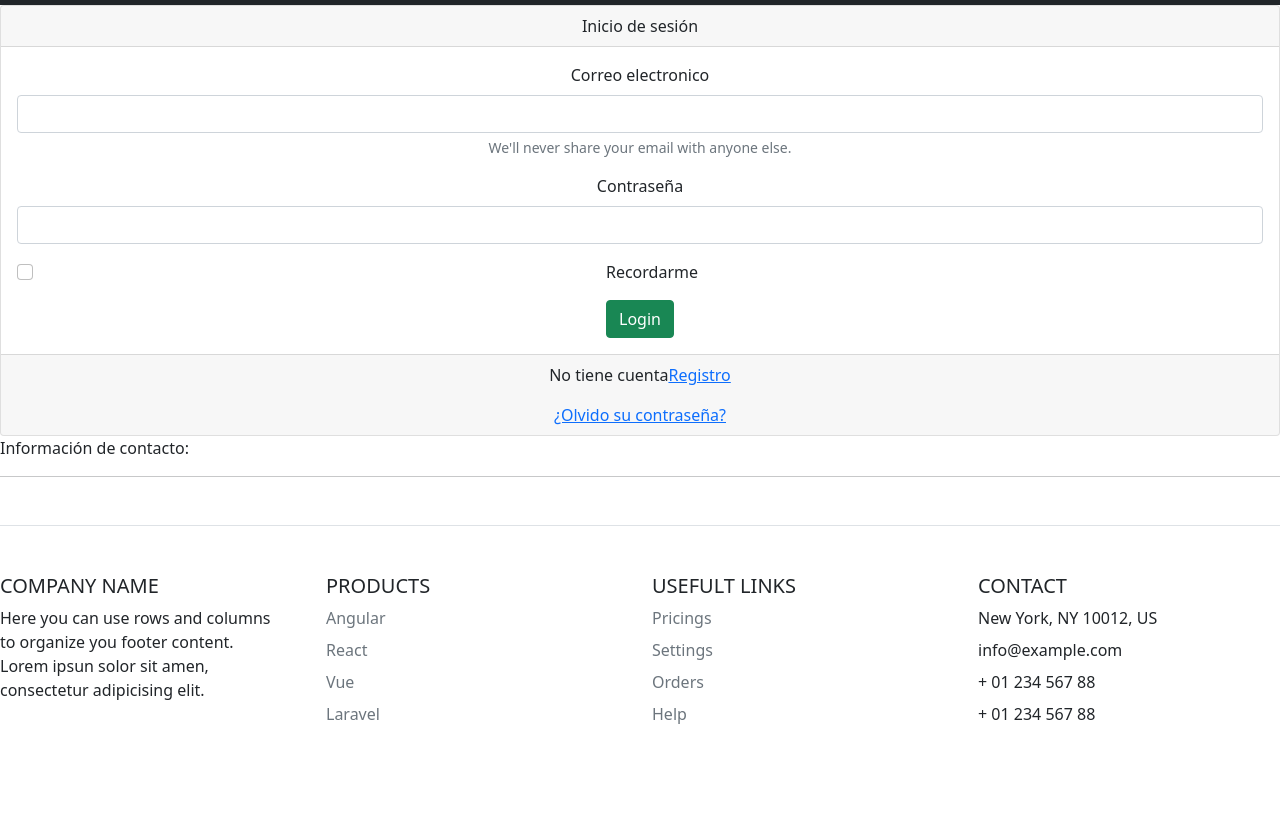
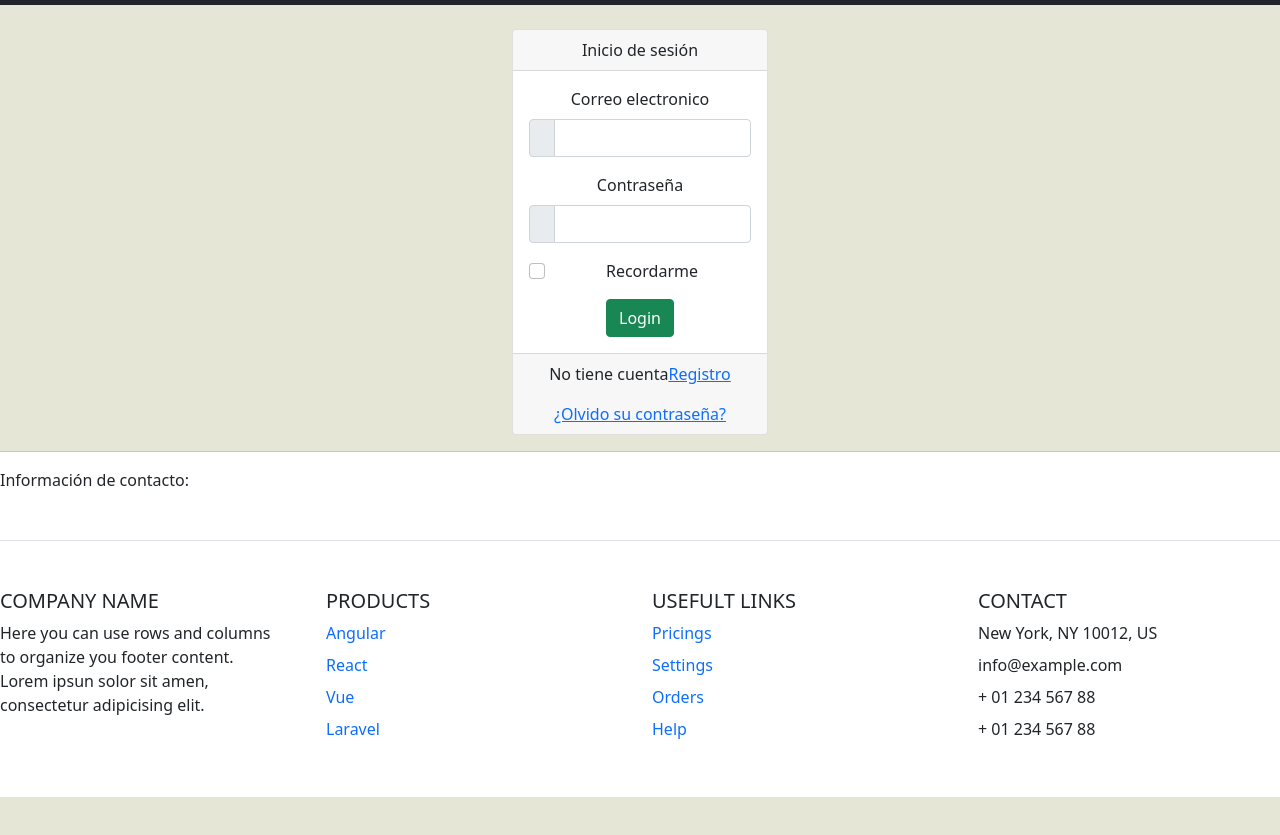
Before and after one commit to Werffios/TallerenClase, a plain HTML site: page index.html in a window 1280 px wide. Shown: the part 51-886 px from the top of the page. Drawn offline with nearby package versions, Linux system fonts and the light colour scheme.

Commit message:
Completo index

```diff
--- a/estilos.css
+++ b/estilos.css
@@ -1,4 +1,18 @@
+body {
+    background-color: #e5e6d5;
+}
 .table-striped table-dark {
 	width: 50%;
 	height: 300px;
 }
+
+section{
+    width: 20%;
+
+    margin-left: auto;
+    margin-right: auto;
+}
+.informacion{
+
+    background-color: white;
+}
--- a/index.html
+++ b/index.html
@@ -5,7 +5,7 @@
     <meta name="author" content="Nicolas Suarez - ">
     <meta name="description" content="La siguiente pagina web, desarrolla el taller en clase">
     <link href="https://cdn.jsdelivr.net/npm/bootstrap@5.1.3/dist/css/bootstrap.min.css" rel="stylesheet" integrity="sha384-1BmE4kWBq78iYhFldvKuhfTAU6auU8tT94WrHftjDbrCEXSU1oBoqyl2QvZ6jIW3" crossorigin="anonymous">
-    <link rel="stylesheet" href="stylesheet.css">
+    <link rel="stylesheet" href="estilos.css">
 
     <title>Inicio</title>
 </head>
@@ -17,7 +17,7 @@
                 <div class="collapse navbar-collapse" id="navbarSupportedContent">
                   <ul class="navbar-nav me-auto mb-2 mb-lg-0">
                     <li class="nav-item">
-                      <a class="nav-link active" aria-current="page" href="crud.html">CRUD</a>
+                      <a class="nav-link active" aria-current="page" href="pagina_tablas.html">CRUD</a>
                     </li>
                     <li class="nav-item">
                       <a class="nav-link" href="index.html">Modal</a>
@@ -32,6 +32,7 @@
                 </div>
             </div>
         </nav>
+    <br>
         <section>
 
             <div class="card text-center">
@@ -40,18 +41,25 @@
               </div>
               <div class="card-body">
                 <form>
-                  <div class="mb-3">
+
                     <label for="exampleInputEmail1" class="form-label">Correo electronico</label>
-                    <input type="email" class="form-control" id="exampleInputEmail1" aria-describedby="emailHelp">
-                    <div id="emailHelp" class="form-text">We'll never share your email with anyone else.</div>
+                  <div class="input-group mb-3">
+                      <span class="input-group-text"></span>
+                    <input type="email" class="form-control" id="exampleInputEmail1">
                   </div>
-                  <div class="mb-3">
+
+
                     <label for="exampleInputPassword1" class="form-label">Contraseña</label>
+                  <div class="input-group mb-3">
+                      <span class="input-group-text"></span>
                     <input type="password" class="form-control" id="exampleInputPassword1">
                   </div>
+
+
                   <div class="mb-3 form-check">
                     <input type="checkbox" class="form-check-input" id="exampleCheck1">
-                    <label class="form-check-label" for="exampleCheck1">Recordarme</label>
+                      <label class="form-check-label" for="exampleCheck1">Recordarme</label>
+
                   </div>
                   <button type="submit" class="btn btn-success">Login</button>
                 </form>
@@ -62,14 +70,12 @@
               </div>
             </div>
         </section>
-
-
+    </body>
+        <div class="informacion">
+        <hr>
         <p>Información de contacto:</p>
-        <hr>
         <footer class="row row-cols-4 py-5 my-5 border-top">
-
             <div class="col">
-
                 <h5> COMPANY NAME </h5>
                 <ul class="nav flex-column">
                     <a href="/" class="d-flex align-items-center mb-3 link-dark text-decoration-none">
@@ -77,7 +83,6 @@
                         Lorem ipsun solor sit amen, consectetur adipicising elit.
                         <svg class="bi me-2" width="40" height="32"><use xlink:href="#bootstrap"></use></svg>
                     </a>
-
               </ul>
             </div>
 
@@ -86,20 +91,20 @@
             <div class="col">
               <h5>PRODUCTS</h5>
               <ul class="nav flex-column">
-                <li class="nav-item mb-2"><a href="#" class="nav-link p-0 text-muted">Angular</a></li>
-                <li class="nav-item mb-2"><a href="#" class="nav-link p-0 text-muted">React</a></li>
-                <li class="nav-item mb-2"><a href="#" class="nav-link p-0 text-muted">Vue</a></li>
-                <li class="nav-item mb-2"><a href="#" class="nav-link p-0 text-muted">Laravel</a></li>
+                <li class="nav-item mb-2"><a href="index.html" class="nav-link p-0">Angular</a></li>
+                <li class="nav-item mb-2"><a href="index.html" class="nav-link p-0">React</a></li>
+                <li class="nav-item mb-2"><a href="index.html" class="nav-link p-0">Vue</a></li>
+                <li class="nav-item mb-2"><a href="index.html" class="nav-link p-0">Laravel</a></li>
               </ul>
             </div>
 
             <div class="col">
               <h5>USEFULT LINKS</h5>
               <ul class="nav flex-column">
-                <li class="nav-item mb-2"><a href="#" class="nav-link p-0 text-muted">Pricings</a></li>
-                <li class="nav-item mb-2"><a href="#" class="nav-link p-0 text-muted">Settings</a></li>
-                <li class="nav-item mb-2"><a href="#" class="nav-link p-0 text-muted">Orders</a></li>
-                <li class="nav-item mb-2"><a href="#" class="nav-link p-0 text-muted">Help</a></li>
+                <li class="nav-item mb-2"><a href="index.html" class="nav-link p-0 ">Pricings</a></li>
+                <li class="nav-item mb-2"><a href="index.html" class="nav-link p-0">Settings</a></li>
+                <li class="nav-item mb-2"><a href="index.html" class="nav-link p-0">Orders</a></li>
+                <li class="nav-item mb-2"><a href="index.html" class="nav-link p-0">Help</a></li>
               </ul>
             </div>
 
@@ -114,6 +119,7 @@
             </div>
           </footer>
 
+        </div>
 
-    </body>
+
 </html>
```
